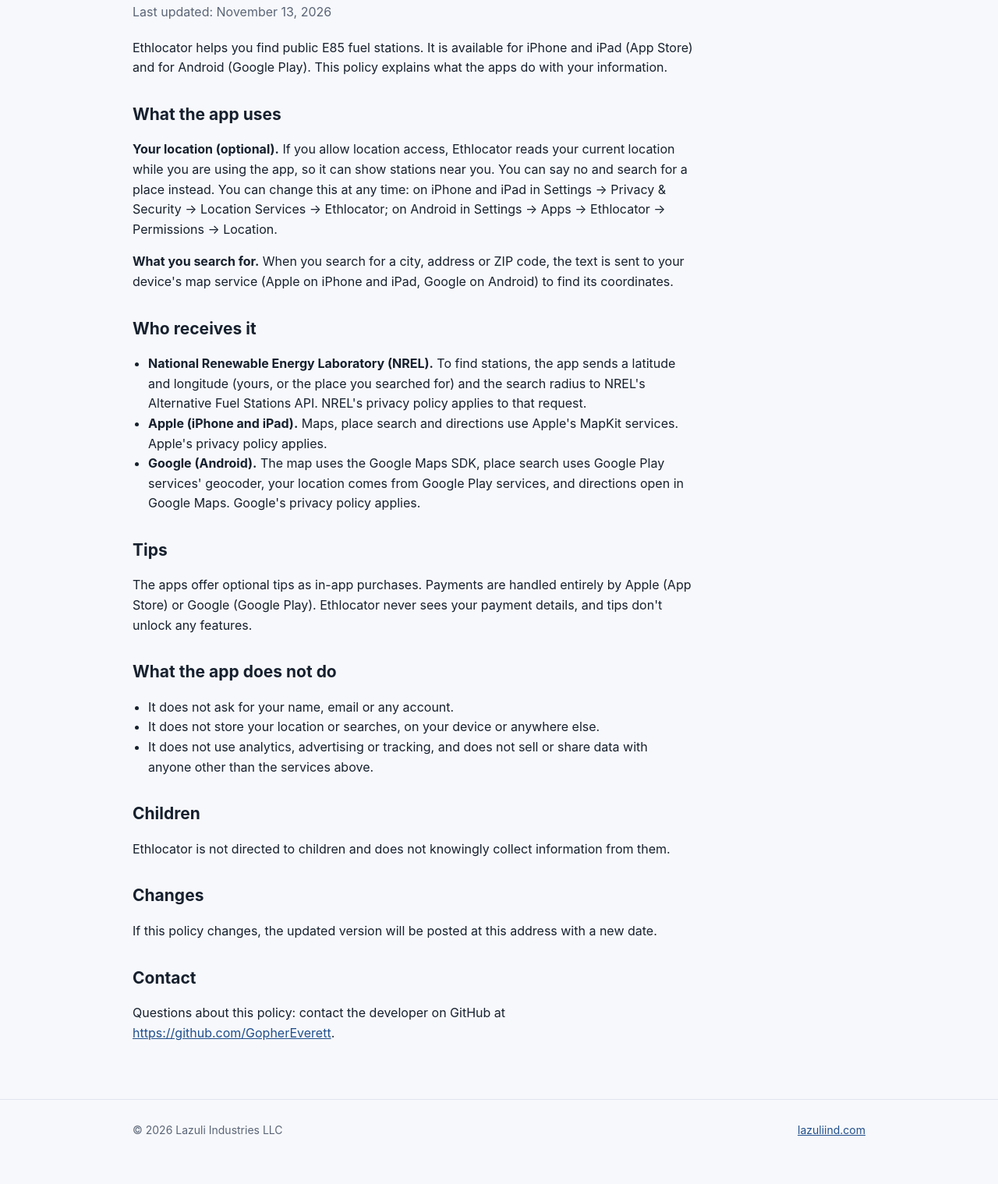
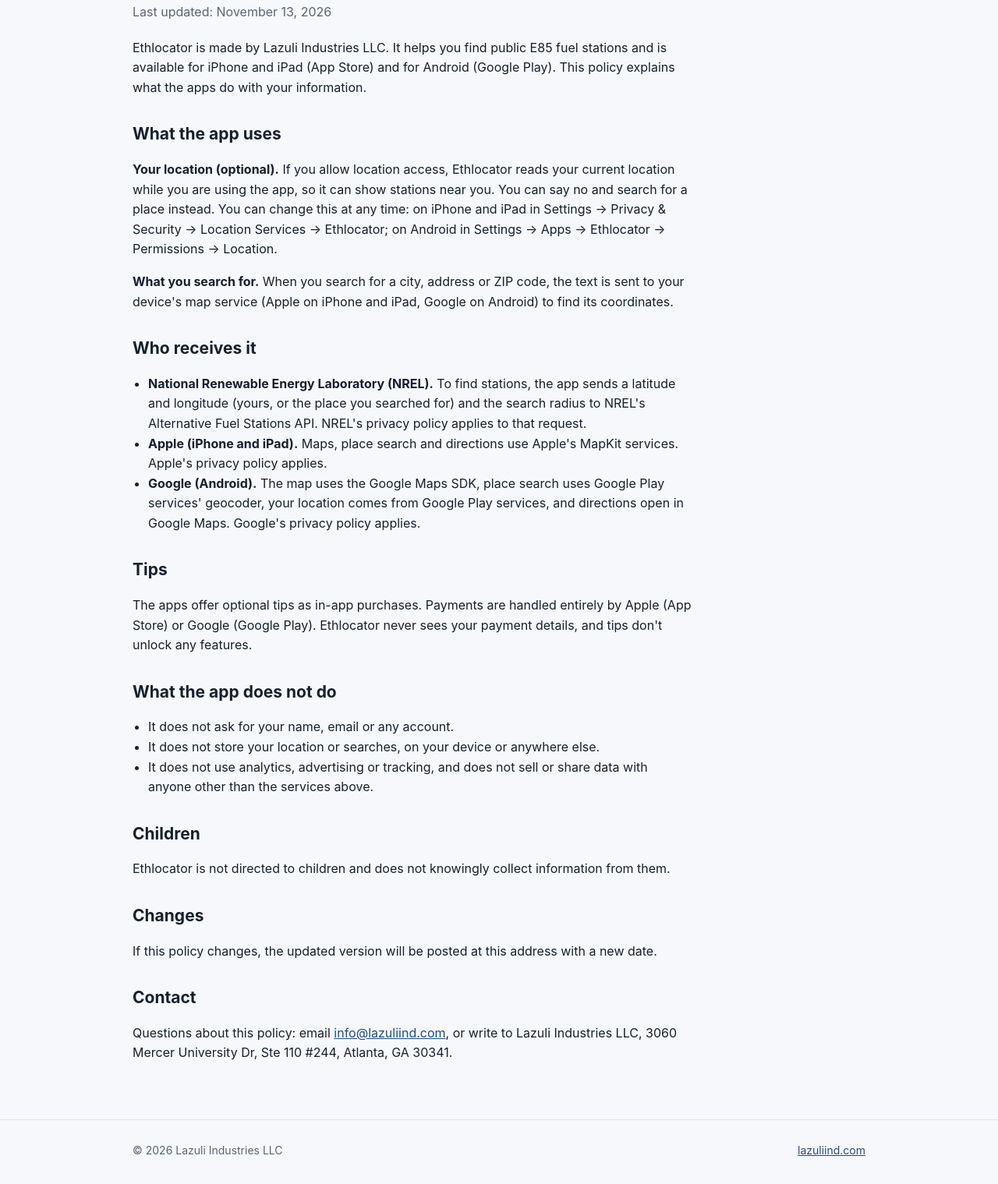
Before and after one commit to GopherEverett/lazuliind.com, a plain HTML site: page ethlocator/privacy/index.html in a window 1280 px wide. Shown: the part 145-1664 px from the top of the page at 78% size. Drawn offline with Linux system fonts and the light colour scheme.

Commit message:
Privacy policy: name Lazuli Industries LLC and its contact details
Co-Authored-By: Claude Opus 5.5 <noreply@anthropic.com>

```diff
--- a/ethlocator/privacy/index.html
+++ b/ethlocator/privacy/index.html
@@ -27,7 +27,7 @@
       <h1>Ethlocator Privacy Policy</h1>
       <p class="updated">Last updated: November 13, 2026</p>
 
-      <p>Ethlocator helps you find public E85 fuel stations. It is available for iPhone and iPad (App Store) and for Android (Google Play). This policy explains what the apps do with your information.</p>
+      <p>Ethlocator is made by Lazuli Industries LLC. It helps you find public E85 fuel stations and is available for iPhone and iPad (App Store) and for Android (Google Play). This policy explains what the apps do with your information.</p>
 
       <h2>What the app uses</h2>
       <p><strong>Your location (optional).</strong> If you allow location access, Ethlocator reads your current location while you are using the app, so it can show stations near you. You can say no and search for a place instead. You can change this at any time: on iPhone and iPad in Settings → Privacy &amp; Security → Location Services → Ethlocator; on Android in Settings → Apps → Ethlocator → Permissions → Location.</p>
@@ -57,7 +57,7 @@
       <p>If this policy changes, the updated version will be posted at this address with a new date.</p>
 
       <h2>Contact</h2>
-      <p>Questions about this policy: contact the developer on GitHub at <a href="https://github.com/GopherEverett">https://github.com/GopherEverett</a>.</p>
+      <p>Questions about this policy: email <a href="mailto:info@lazuliind.com">info@lazuliind.com</a>, or write to Lazuli Industries LLC, 3060 Mercer University Dr, Ste 110 #244, Atlanta, GA 30341.</p>
     </article>
   </main>
 
```
